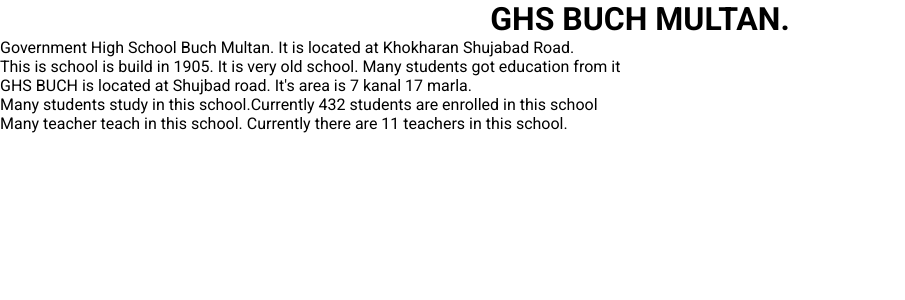
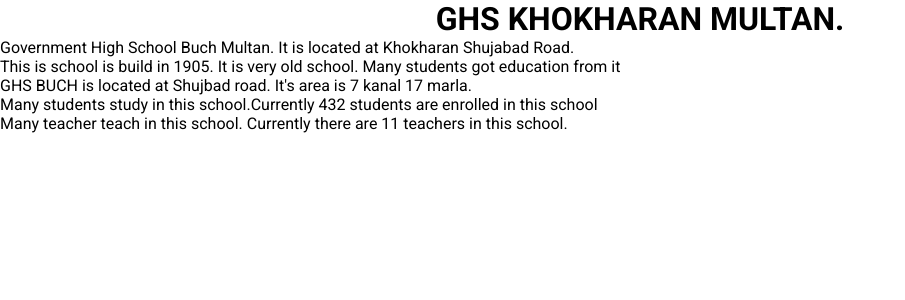
Before and after one commit to Sohaib-Abdullah/github-learning, a React (Vite) app: page / in a window 1280 px wide. Shown: the top 300 px of the page, without its empty margins (0-905 px from the left). Built offline with nearby package versions, Linux system fonts and the light colour scheme.

Commit message:
related-school

```diff
--- a/src/components/navbar/Navbar.jsx
+++ b/src/components/navbar/Navbar.jsx
@@ -4,7 +4,7 @@ const Navbar = () => {
   return (
     <div>
       <h1 align="center" color="green">
-        GHS BUCH MULTAN.
+        GHS KHOKHARAN MULTAN.
       </h1>
     </div>
   );
```
